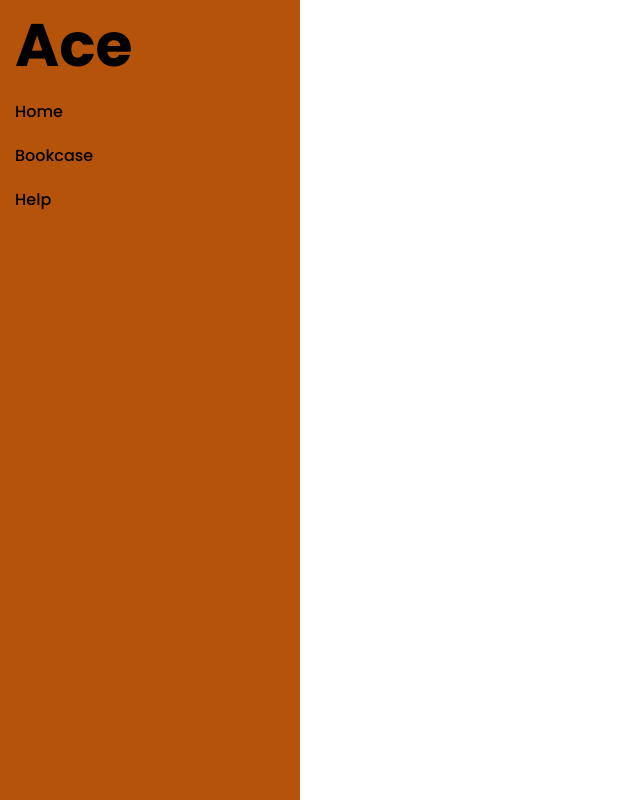
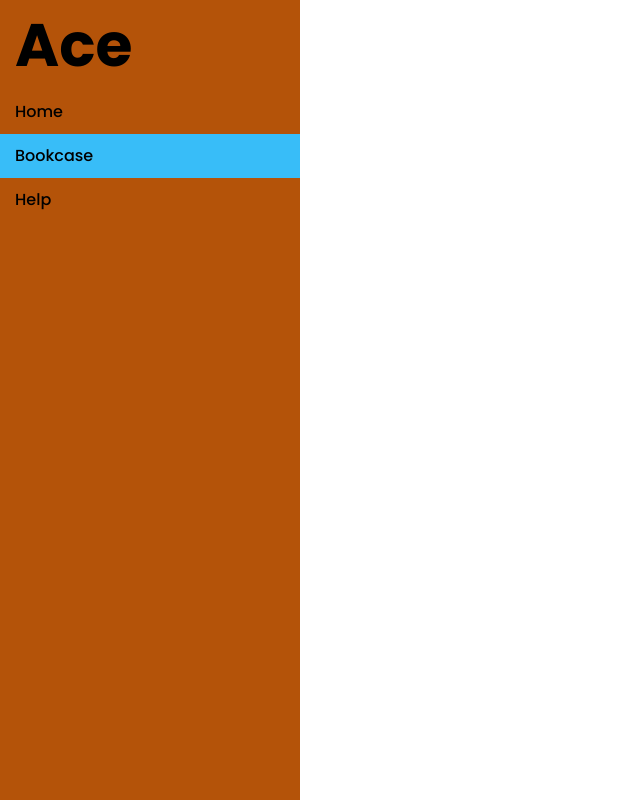
Before and after one commit to jsreputation/PerxTech-AngularTest, an Angular app: page /bookcase in a window 1280 px wide. Shown: the whole page, without its empty margins (0-640 px from the left). Built offline with nearby package versions, Linux system fonts and the light colour scheme.

Commit message:
chore: try with first fetch

```diff
--- a/src/app/app.module.ts
+++ b/src/app/app.module.ts
@@ -1,5 +1,6 @@
 import { NgModule } from '@angular/core';
 import { BrowserModule } from '@angular/platform-browser';
+import { HttpClientModule } from '@angular/common/http';
 
 import { AppRoutingModule } from './app-routing.module';
 import { AppComponent } from './app.component';
@@ -7,8 +8,9 @@ import { LayoutModule } from './layout/layout.module';
 
 @NgModule({
   declarations: [AppComponent],
-  imports: [BrowserModule, AppRoutingModule, LayoutModule],
+  imports: [BrowserModule, HttpClientModule, AppRoutingModule, LayoutModule],
   providers: [],
   bootstrap: [AppComponent],
 })
-export class AppModule {}
+export class AppModule {
+}
--- a/src/app/layout/navbar/navbar.component.html
+++ b/src/app/layout/navbar/navbar.component.html
@@ -4,9 +4,9 @@
   </div>
   <div class="w-300">
     <ul>
-      <li class="px-15 py-10 hover:bg-amber-500 cursor-pointer"><a class="font-medium text-16">Home</a></li>
-      <li class="px-15 py-10 hover:bg-amber-500 cursor-pointer"><a class="font-medium text-16">Bookcase</a></li>
-      <li class="px-15 py-10 hover:bg-amber-500 cursor-pointer"><a class="font-medium text-16">Help</a></li>
+      <li class="px-15 py-10 hover:bg-amber-500 cursor-pointer" [routerLink]="item.path" routerLinkActive="bg-sky-400" [routerLinkActiveOptions]="{exact: true}" *ngFor="let item of navigations">
+        <a class="font-medium text-16">{{ item.name }}</a>
+      </li>
     </ul>
   </div>
 </div>
--- a/src/app/layout/navbar/navbar.component.ts
+++ b/src/app/layout/navbar/navbar.component.ts
@@ -7,6 +7,12 @@ import { Component, OnInit } from '@angular/core';
 })
 export class NavbarComponent implements OnInit {
 
+  navigations = [
+    { path: '/', name: 'Home' },
+    { path: '/bookcase', name: 'Bookcase' },
+    { path: '/help', name: 'Help' },
+  ];
+
   constructor() { }
 
   ngOnInit(): void {
--- a/src/app/pages/bookcase/bookcase.component.ts
+++ b/src/app/pages/bookcase/bookcase.component.ts
@@ -1,4 +1,5 @@
 import { Component, OnInit } from '@angular/core';
+import { BookService } from '../../core/services/book.service';
 
 @Component({
   selector: 'app-bookcase',
@@ -7,9 +8,14 @@ import { Component, OnInit } from '@angular/core';
 })
 export class BookcaseComponent implements OnInit {
 
-  constructor() { }
+  constructor(
+    private bookService: BookService
+  ) { }
 
   ngOnInit(): void {
+    this.bookService.getBooks().subscribe(res => {
+      console.log(res);
+    });
   }
 
 }
```
